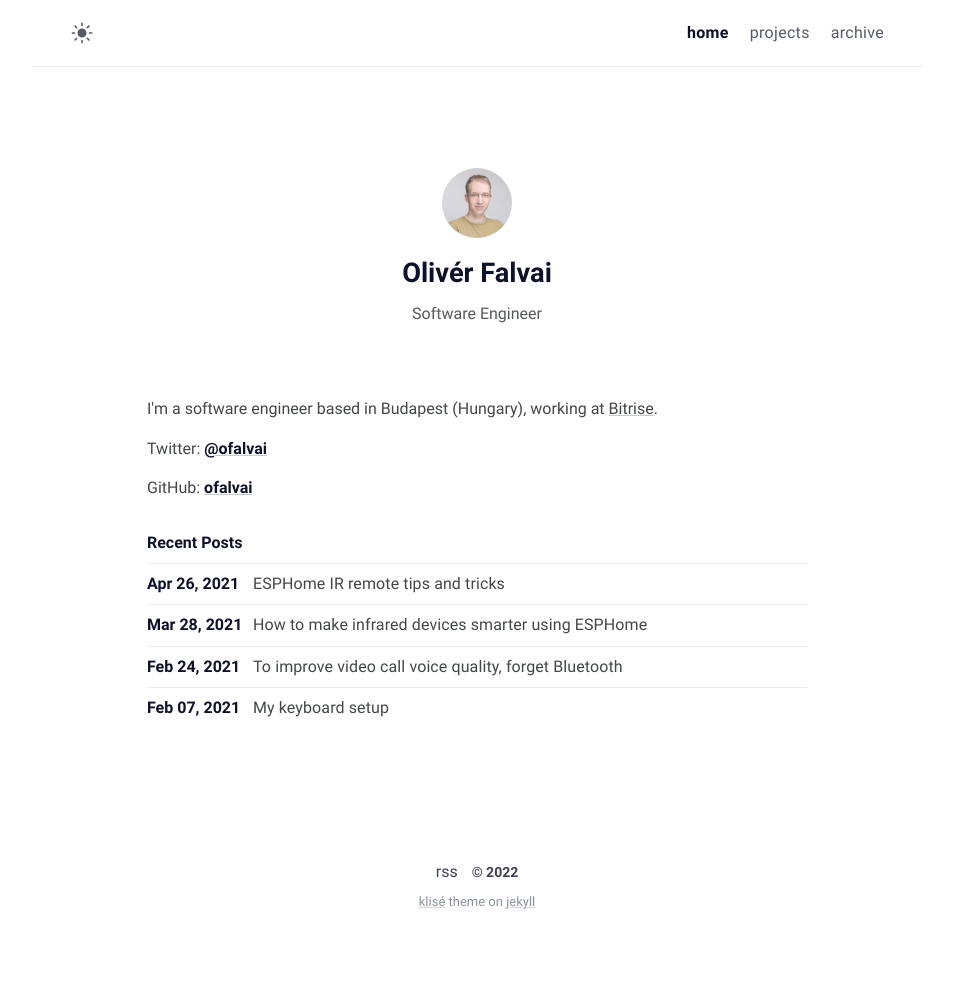
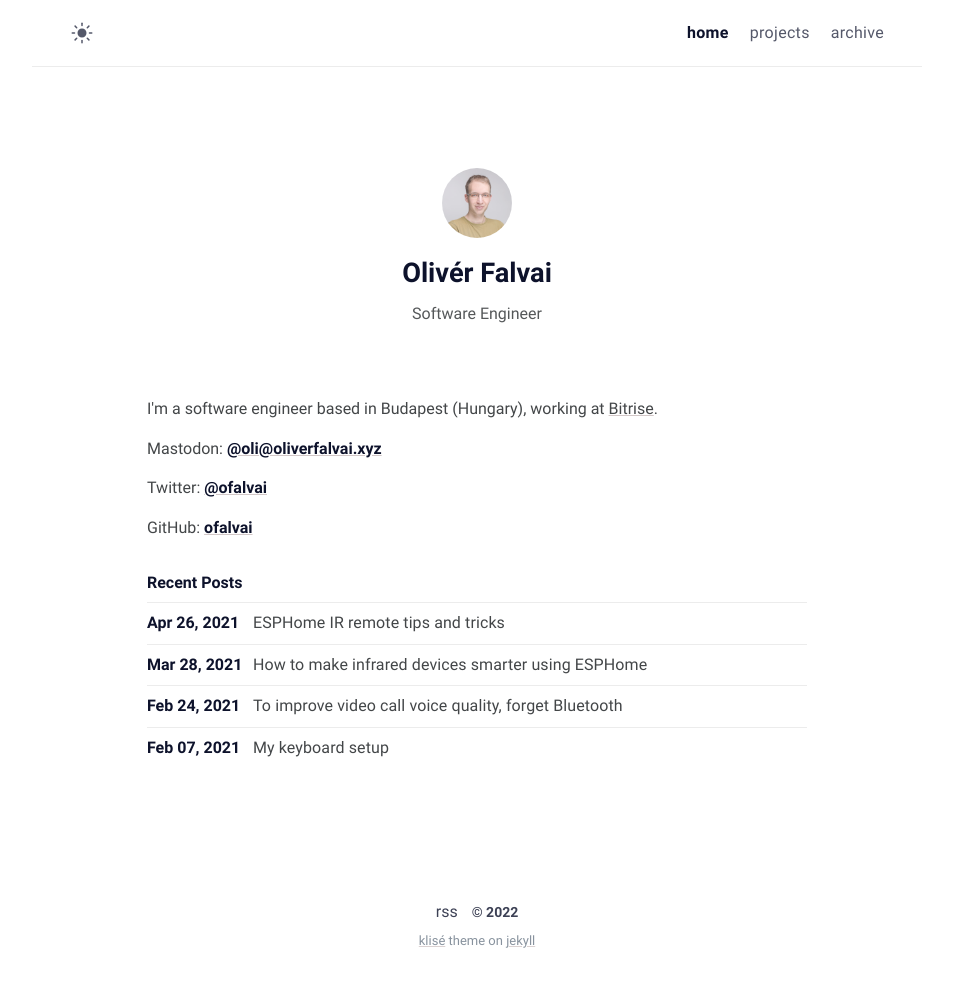
Before and after one commit to ofalvai/oliverfalvai.com, a Jekyll site: the page built from index.md, in a window 1280 px wide. Shown: the whole page, without its empty margins (163-1116 px from the left). Built offline with Jekyll 4.4.1, drawn with Linux system fonts in a browser that asks for light colours; before the commit the page ends 946 px from its top, so only the background shows below that.

Commit message:
Add Mastodon link

```diff
--- a/_config.yml
+++ b/_config.yml
@@ -10,9 +10,11 @@ mode: light
 author:
   name: Olivér Falvai
   bio: Software Engineer
-  username: ofalvai # general username
-  github: ofalvai # github username
-  twitter: ofalvai # twitter username
+  username: ofalvai
+  github: ofalvai
+  mastodon_handle: "@oli@oliverfalvai.xyz"
+  mastodon_url: https://mastodon.oliverfalvai.xyz/@oli
+  twitter: ofalvai
   avatar: /assets/img/avatar.jpg
 
 # URL settings
--- a/_layouts/home.html
+++ b/_layouts/home.html
@@ -5,6 +5,7 @@ home: true
 
 <p>I'm a software engineer based in Budapest (Hungary), working at <a href="https://bitrise.io" target="_blank">Bitrise</a>.</p>
 
+<p>Mastodon: <a rel="me" href="{{ site.author.mastodon_url }}" target="_blank"><strong>{{ site.author.mastodon_handle }}</strong></a></p>
 <p>Twitter: <a href="https://twitter.com/{{ site.author.twitter }}" target="_blank"><strong>@{{ site.author.twitter }}</strong></a></p>
 <p>GitHub: <a href="https://github.com/{{ site.author.github }}" target="_blank"><strong>{{ site.author.github }}</strong></a></p>
 
```
